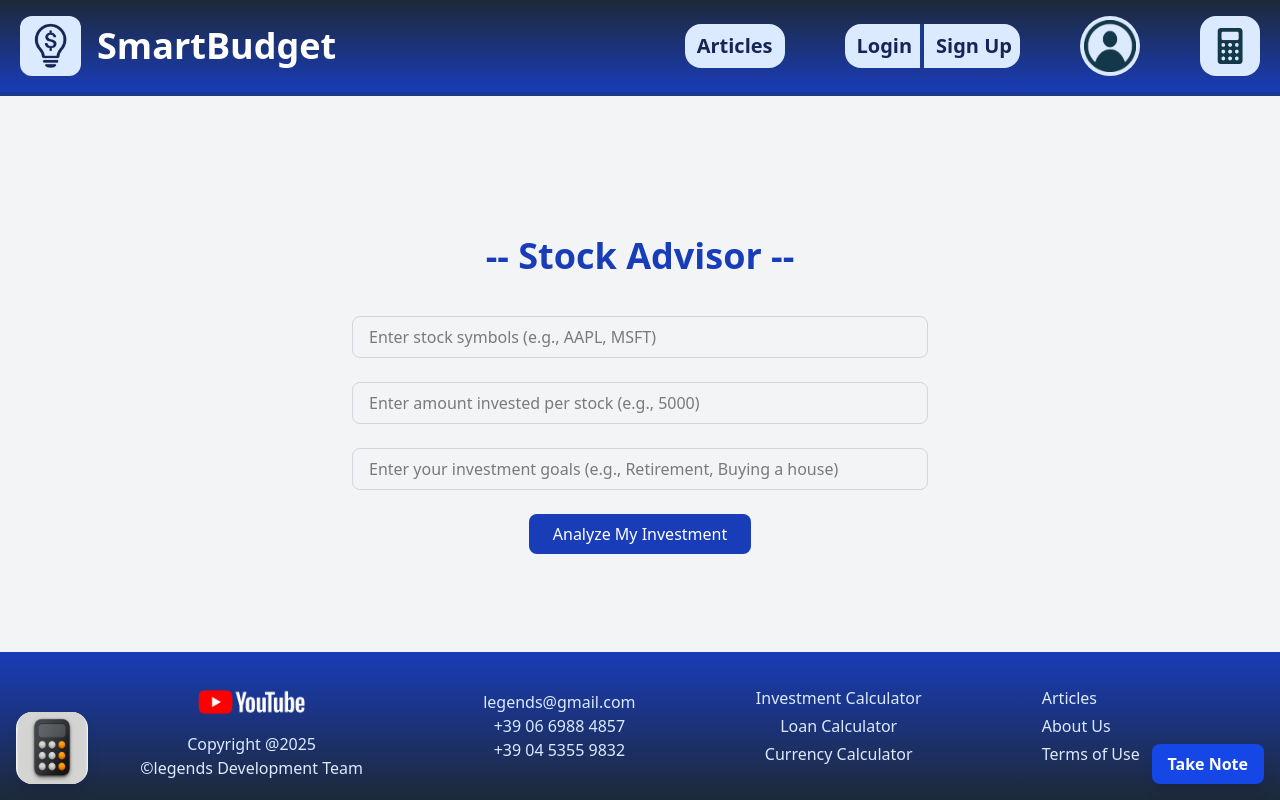
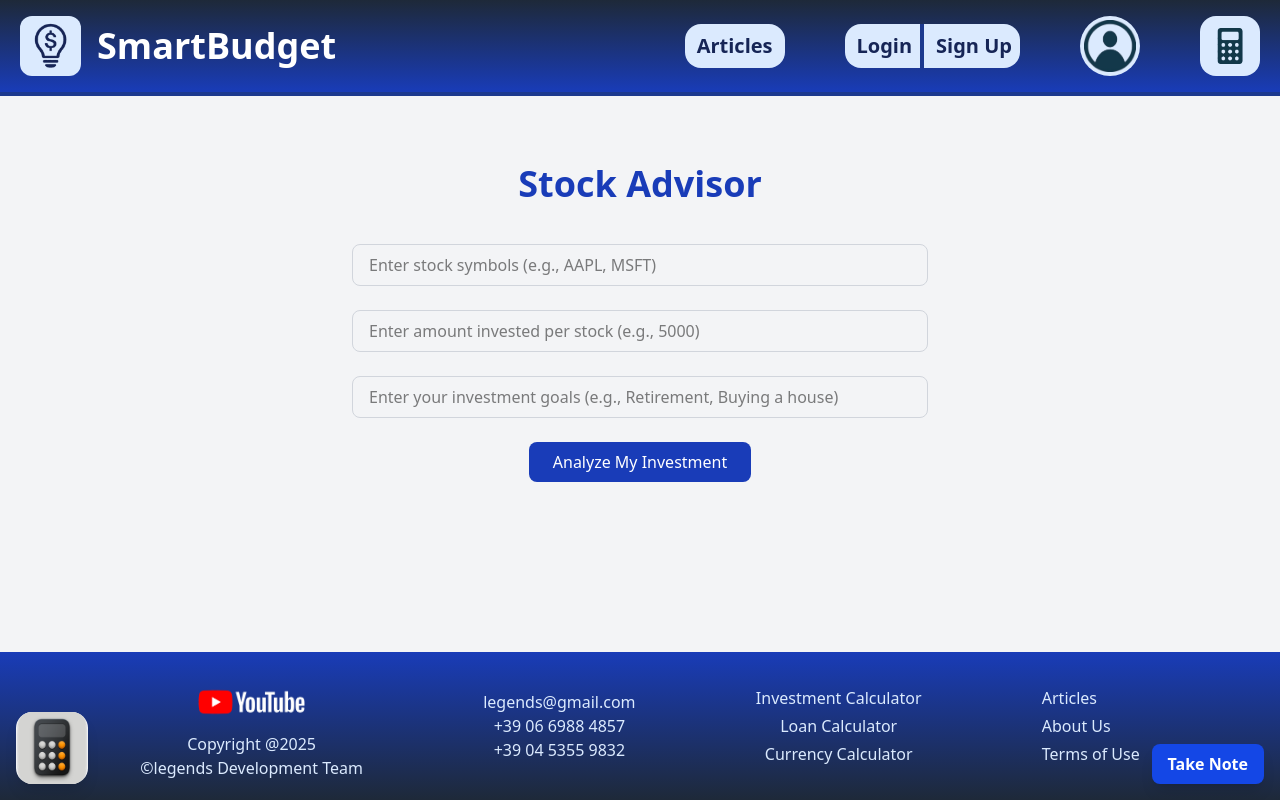
Before and after one commit to YavorPenev/TUES_FEST11_Legends, a React (Vite) app in the folder Frontend/: page /invest in a window 1280 px wide. Built offline with nearby package versions, Linux system fonts and the light colour scheme; no server answers.

Commit message:
fixed attrocious font in investai.jsx

```diff
--- a/Frontend/src/InvestAI.jsx
+++ b/Frontend/src/InvestAI.jsx
@@ -2,7 +2,6 @@ import React, { useState, useEffect } from "react";
 import { Invest } from "./network/index";
 import Header from './assets/header';
 import Footer from './assets/footer';
-import { Link } from "react-router";
 import Calculator from './assets/SimpCalc';
 import Notes from './assets/notes';
 
@@ -65,8 +64,8 @@ function InvestAI() {
       <Header />
       <div className="flex-grow p-5 bg-gray-100 flex flex-col items-center mt-24">
 
-        <h1 className="text-blue-800 text-4xl font-bold mb-10 text-center mt-30">
-          -- Stock Advisor --
+        <h1 className="text-blue-800 text-4xl font-extrabold mb-10 text-center mt-12">
+          Stock Advisor
         </h1>
 
         <input
--- a/Frontend/src/adviceAI.jsx
+++ b/Frontend/src/adviceAI.jsx
@@ -138,7 +138,7 @@ function AdviceAI() {
             <h2 className="text-lg font-semibold text-gray-800">Investment Advice:</h2>
             <pre
               id="investmentAdvice"
-              className="mt-2 bg-gray-100 p-4 rounded-md text-gray-700 whitespace-pre-wrap "
+              className="mt-2 bg-gray-100 p-4 rounded-md text-gray-700 whitespace-pre-wrap font-sans"
             >
               {advice || "Your advice will appear here."}
             </pre>
```
